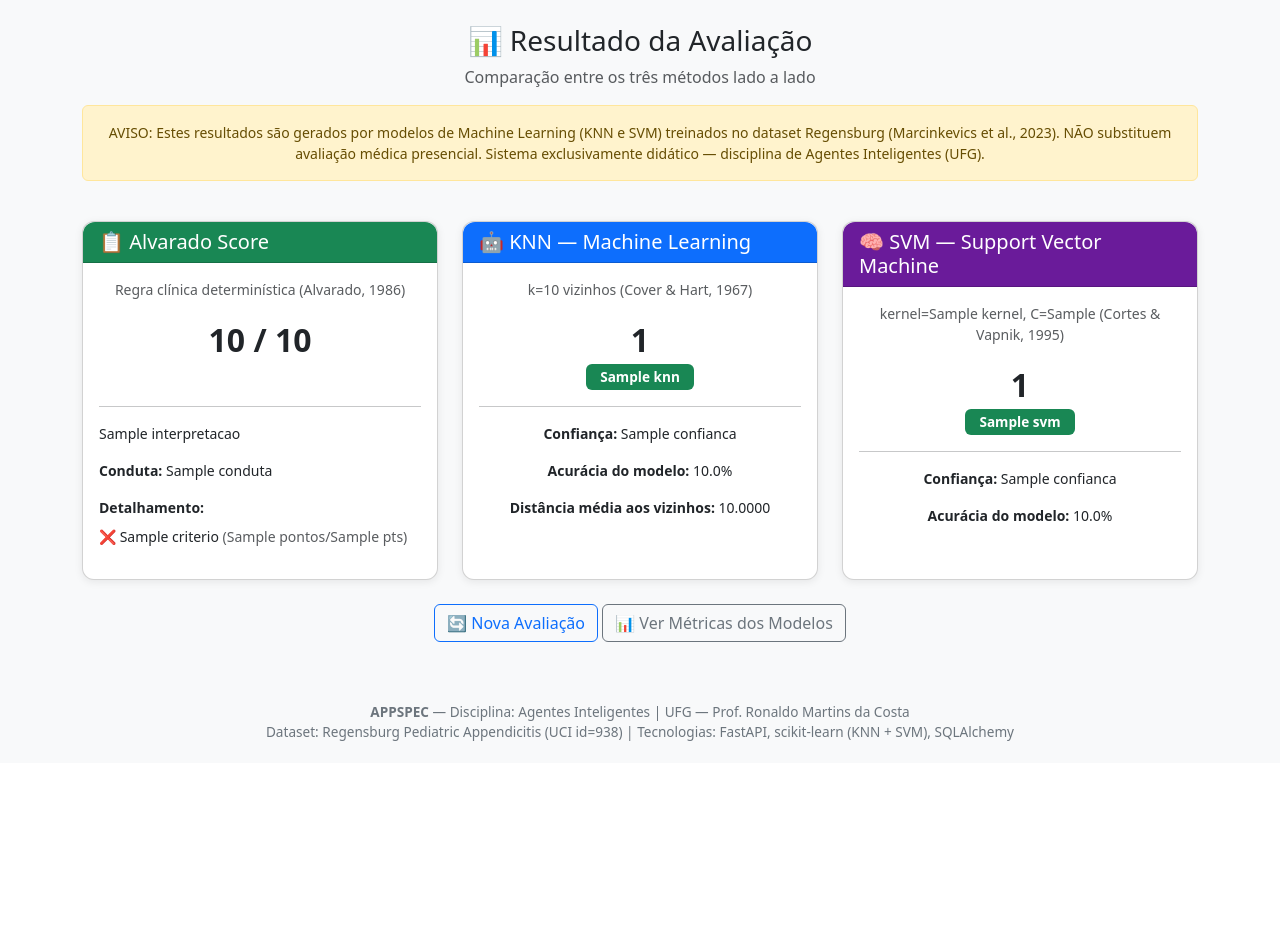
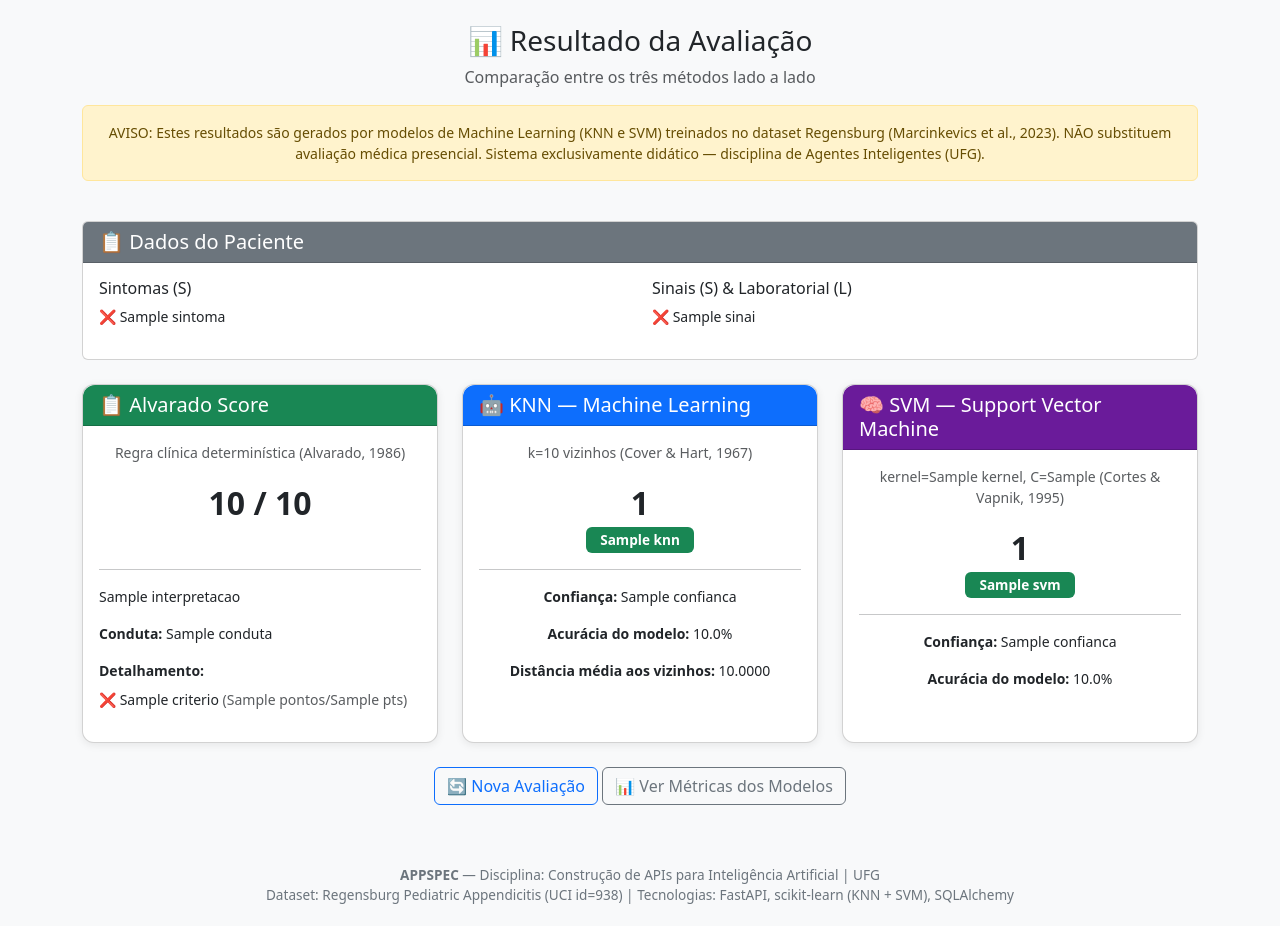
Before and after one commit to muriloborgesribeiro/appsec-frontend, a FastAPI app: template app/templates/resultado.html in a window 1280 px wide. Shown: the part 98-1024 px from the top of the page. Before the commit the page ends 839 px from the top, so only its background shows below. Run offline with FastAPI, Linux system fonts and the light colour scheme; the template is opened without the code that fills it: most values are stand-ins (such as "Sample title", 1, 10 or a date in 2020).

Commit message:
Ajuste template

```diff
--- a/app/templates/base.html
+++ b/app/templates/base.html
@@ -73,7 +73,7 @@
     <div class="footer">
         <div class="container">
             <p class="mb-0">
-                <strong>APPSPEC</strong> — Disciplina: Agentes Inteligentes | UFG — Prof. Ronaldo Martins da Costa
+                <strong>APPSPEC</strong> — Disciplina: Construção de APIs para Inteligência Artificial | UFG
             </p>
             <p class="mb-0">
                 Dataset: Regensburg Pediatric Appendicitis (UCI id=938) |
--- a/app/templates/resultado.html
+++ b/app/templates/resultado.html
@@ -13,6 +13,38 @@
 
 {% if erro %}
 <div class="alert alert-danger">{{ erro }}</div>
+{% endif %}
+
+{% if sintomas or sinais %}
+<div class="row mb-4">
+    <div class="col-12">
+        <div class="card">
+            <div class="card-header bg-secondary text-white">
+                <h5 class="mb-0">📋 Dados do Paciente</h5>
+            </div>
+            <div class="card-body">
+                <div class="row">
+                    <div class="col-md-6">
+                        <h6>Sintomas (S)</h6>
+                        <ul class="list-unstyled small">
+                            {% for nome, presente in sintomas %}
+                            <li>{{ "✅" if presente else "❌" }} {{ nome }}</li>
+                            {% endfor %}
+                        </ul>
+                    </div>
+                    <div class="col-md-6">
+                        <h6>Sinais (S) & Laboratorial (L)</h6>
+                        <ul class="list-unstyled small">
+                            {% for nome, presente in sinais %}
+                            <li>{{ "✅" if presente else "❌" }} {{ nome }}</li>
+                            {% endfor %}
+                        </ul>
+                    </div>
+                </div>
+            </div>
+        </div>
+    </div>
+</div>
 {% endif %}
 
 <div class="row g-4">
```
Also changed, not shown: app/routers/diagnostico.py (+46 -1 lines), app/templates/historico.html (+11 -3 lines).
